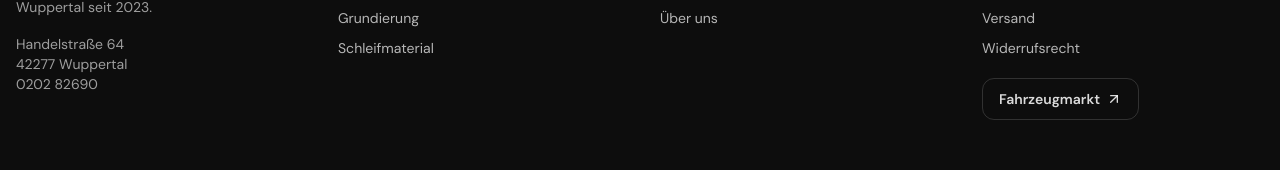
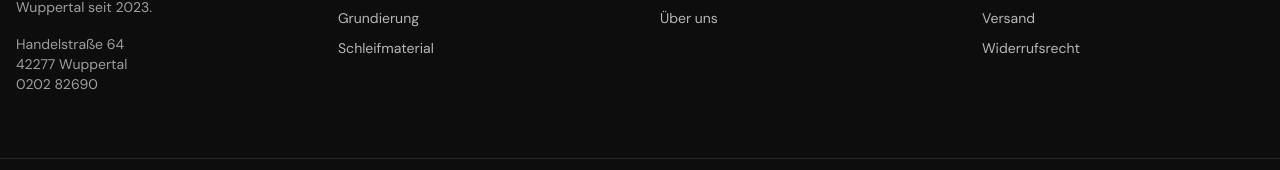
Before and after one commit to alex-autoshop/alex-autoshop-medium, a React (Vite) app: page /shop in a window 1280 px wide. Shown: the part 883-1053 px from the top of the page. Built offline with nearby package versions, Linux system fonts and the light colour scheme; no server answers.

Commit message:
chore: Fahrzeugmarkt aus Navbar und Footer ausgeblendet (in Arbeit) — Route /fahrzeugmarkt bleibt erreichbar

```diff
--- a/src/components/Footer.tsx
+++ b/src/components/Footer.tsx
@@ -61,12 +61,6 @@ export function Footer() {
                 </li>
               ))}
             </ul>
-            <Link
-              to="/fahrzeugmarkt"
-              className="inline-flex items-center gap-1.5 mt-5 px-4 py-2.5 rounded-lg border border-white/15 text-sm font-semibold text-white/85 hover:border-primary hover:text-white transition-colors"
-            >
-              Fahrzeugmarkt <ArrowUpRight className="w-4 h-4" />
-            </Link>
           </div>
         </div>
       </div>
--- a/src/components/Header.tsx
+++ b/src/components/Header.tsx
@@ -15,7 +15,7 @@ const FAHRZEUGMARKT_URL = "https://alex-autoshop.github.io/fahrzeugmarkt/";
 const NAV: Array<{ to: string; label: string; href?: string; beta?: boolean }> = [
   { to: "/shop", label: "Shop" },
   { to: "/teileportal", label: "Teileportal", beta: true },
-  { to: "/fahrzeugmarkt", label: "Fahrzeugmarkt", href: FAHRZEUGMARKT_URL, beta: true },
+  // Fahrzeugmarkt bewusst ausgeblendet (in Arbeit) — Seite bleibt unter /fahrzeugmarkt erreichbar
   { to: "/mitgliedschaft", label: "Mitgliedschaft" },
   { to: "/laden", label: "Laden & Kontakt" },
 ];
```
